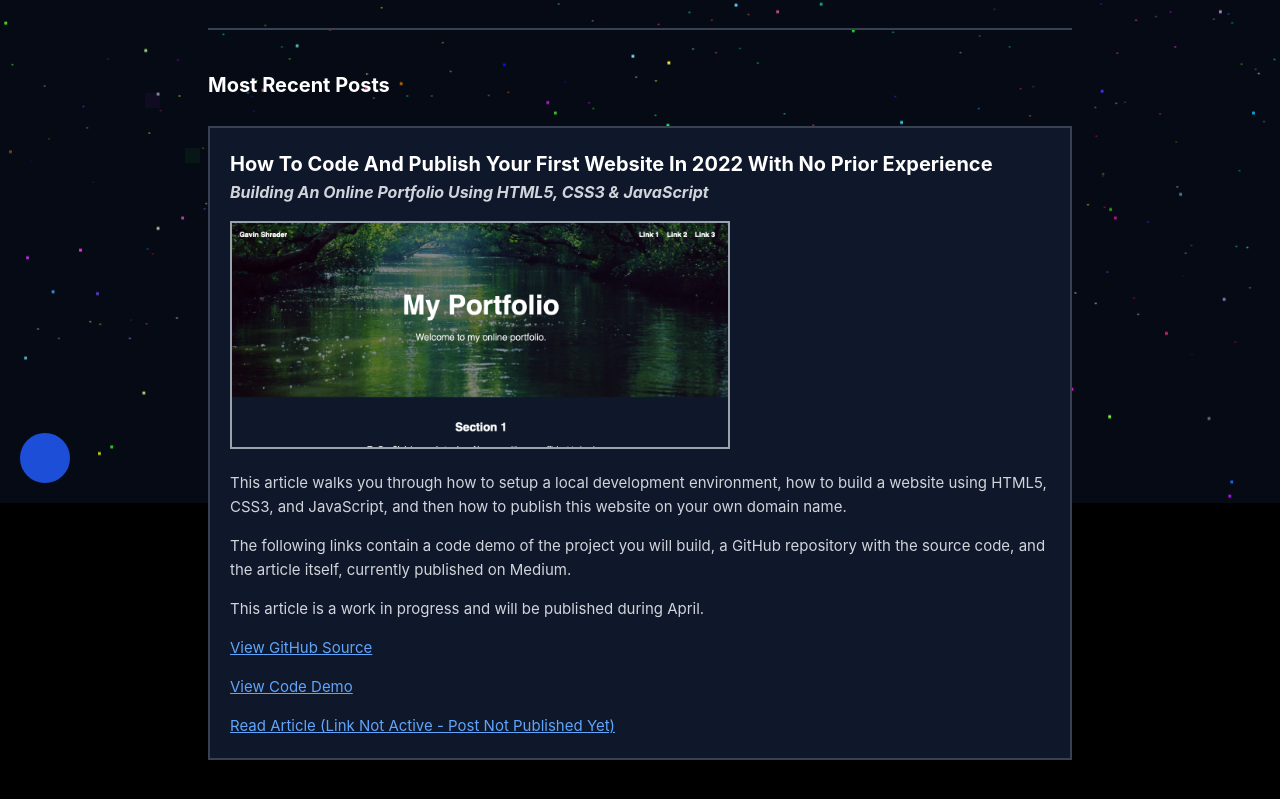
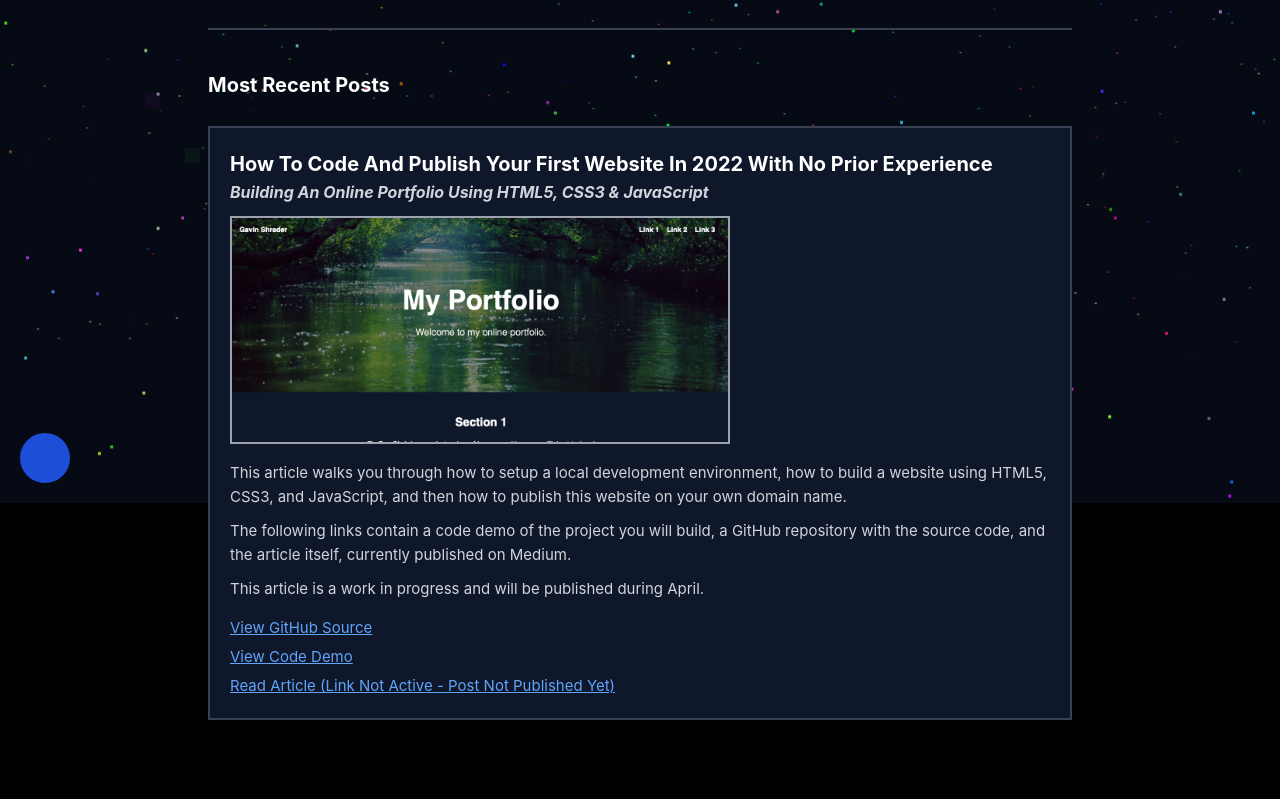
Before and after one commit to Cloudinnovates/gavinshr.com, a React (Create React App) app: page /blog in a window 1280 px wide. Shown: the part 297-1096 px from the top of the page. Built offline with nearby package versions, Linux system fonts and the light colour scheme; some icons are missing.

Commit message:
Blog styling updates

```diff
--- a/src/Routes/Blog/Blog.css
+++ b/src/Routes/Blog/Blog.css
@@ -17,9 +17,16 @@
 }
 
 .blog-item-subsection {
-  padding-top: 15px;
+  padding-top: 10px;
 }
 
+.blog-link-container {
+  padding-top: 10px;
+}
+
+.blog-link-subsection {
+  padding-top: 5px;
+}
 
 /*
  * Title with heading & color square
@@ -43,7 +50,7 @@
  */
 
 .blog-image-container {
-  padding-top: 15px;
+  padding-top: 10px;
 }
 
 .blog-image {
--- a/src/Routes/Blog/Blog.js
+++ b/src/Routes/Blog/Blog.js
@@ -42,8 +42,9 @@ export default function Blog() {
                 ))}
               </span>
               <span>
+              <div className="blog-link-container">
               {post.urls.map((urlEntity) => (
-                <div key={urlEntity.uniqueKey} className="blog-item-subsection">
+                <div key={urlEntity.uniqueKey} className="blog-link-subsection">
                 {
                   urlEntity.url == null ? ""
                   :
@@ -60,6 +61,7 @@ export default function Blog() {
                 }
                 </div>
               ))}
+              </div>
               </span>
             </div>
           ))}
--- a/src/Routes/Blog/BlogData.js
+++ b/src/Routes/Blog/BlogData.js
@@ -25,7 +25,7 @@ export const posts = [
       },
       {
         uniqueKey: "Code-Demo",
-        url: "https://gavinshr.com/Medium-Tutorial-Website/index.html",
+        url: "/Medium-Tutorial-Website/index.html",
         urlName: "View Code Demo",
         urlOpensInNewTab: true,
         urlIsNavLink: false,
```
